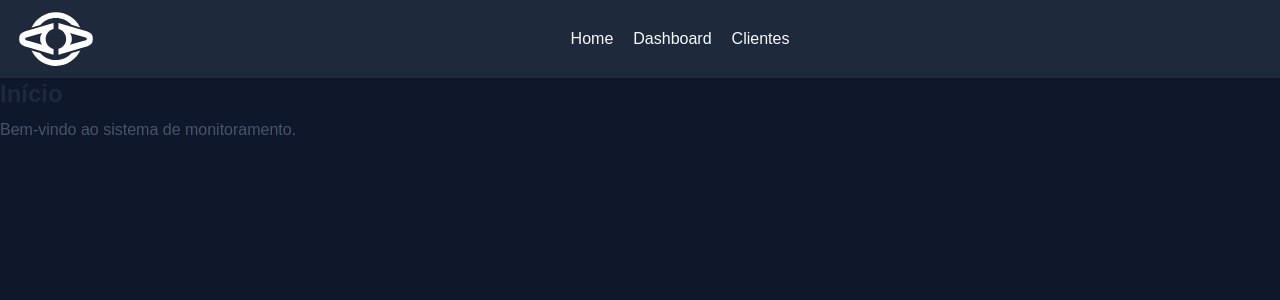
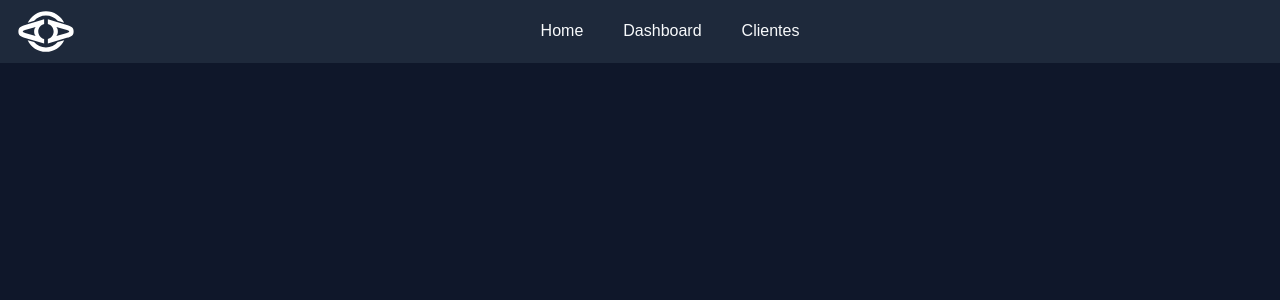
Before and after one commit to Larand26/Monitoramento-Clientes-Novos-Front, a React (Vite) app: page / in a window 1280 px wide. Shown: the top 300 px of the page. Built offline with nearby package versions, Linux system fonts and the light colour scheme.

Commit message:
style: ajsuta estilos, para deicalos no badrão

```diff
--- /dev/null
+++ b/src/components/Layout.tsx
@@ -0,0 +1,13 @@
+import NavBar from "./NavBar";
+
+export default function Layout(props: {
+  children: React.ReactNode;
+  showNavBar?: boolean;
+}) {
+  return (
+    <div className="bg-page min-h-screen">
+      {props.showNavBar !== false && <NavBar />}
+      {props.children}
+    </div>
+  );
+}
--- a/src/components/NavBar.tsx
+++ b/src/components/NavBar.tsx
@@ -5,10 +5,10 @@ export default function NavBar() {
     <>
       <nav className="bg-card py-2 px-4 flex justify-between items-center">
         <div>
-          <img src={isoLogo} alt="Logo" className="w-20" />
+          <img src={isoLogo} alt="Logo" className="w-15" />
         </div>
         <div>
-          <ul className="flex gap-5">
+          <ul className="flex gap-10">
             <li>
               <a href="" className="text-main hover:text-gray-300">
                 Home
--- a/src/index.css
+++ b/src/index.css
@@ -1,32 +1,22 @@
 @import "tailwindcss";
 
-:root {
-  --primary: #38bdf8;
-  --bg-page: #0f172a;
-  --bg-card: #1e293b;
-  --text-main: #f8fafc;
-  --text-muted: #94a3b8;
-  --success: #34d399;
-  --warning: #fbbf24;
-  --error: #f87171;
+@theme {
+  /* O Tailwind vai criar bg-primary, text-primary, etc */
+  --color-primary: #38bdf8;
+
+  /* Nomeando como "page", ele cria bg-page, text-page */
+  --color-page: #0f172a;
+
+  /* Nomeando como "card", ele cria bg-card */
+  --color-card: #1e293b;
+
+  /* Nomeando como "main", ele cria text-main, bg-main */
+  --color-main: #f8fafc;
+
+  /* Nomeando como "muted", ele cria text-muted */
+  --color-muted: #94a3b8;
+
+  --color-success: #34d399;
+  --color-warning: #fbbf24;
+  --color-error: #f87171;
 }
-
-.bg-primary {
-  background-color: var(--primary);
-}
-
-.bg-page {
-  background-color: var(--bg-page);
-}
-
-.bg-card {
-  background-color: var(--bg-card);
-}
-
-.text-main {
-  color: var(--text-main);
-}
-
-.text-muted {
-  color: var(--text-muted);
-}
--- a/src/pages/Clients.tsx
+++ b/src/pages/Clients.tsx
@@ -1,4 +1,4 @@
-export function Clients() {
+export default function Clients() {
   return (
     <div className="p-8">
       <h1 className="text-2xl font-bold text-slate-800">Clientes Novos</h1>
--- a/src/pages/Dashboards.tsx
+++ b/src/pages/Dashboards.tsx
@@ -1,4 +1,4 @@
-export function Dashboards() {
+export default function Dashboards() {
   return (
     <div className="p-8">
       <h1 className="text-2xl font-bold text-slate-800">Dashboards</h1>
--- a/src/pages/Home.tsx
+++ b/src/pages/Home.tsx
@@ -1,13 +1,9 @@
-import NavBar from "../components/NavBar";
+import Layout from "../components/Layout";
 
-export function Home() {
+export default function Home() {
   return (
-    <div>
-      <NavBar />
-      <h1 className="text-2xl font-bold text-slate-800">Início</h1>
-      <p className="text-slate-600 mt-2">
-        Bem-vindo ao sistema de monitoramento.
-      </p>
-    </div>
+    <Layout>
+      <></>
+    </Layout>
   );
 }
--- a/src/pages/Login.tsx
+++ b/src/pages/Login.tsx
@@ -2,7 +2,7 @@ import { useState } from "react";
 
 import Form from "../components/Form";
 
-export function Login() {
+export default function Login() {
   const [email, setEmail] = useState("");
   const [password, setPassword] = useState("");
 
```
Also changed, not shown: src/App.tsx (+4 -4 lines).
